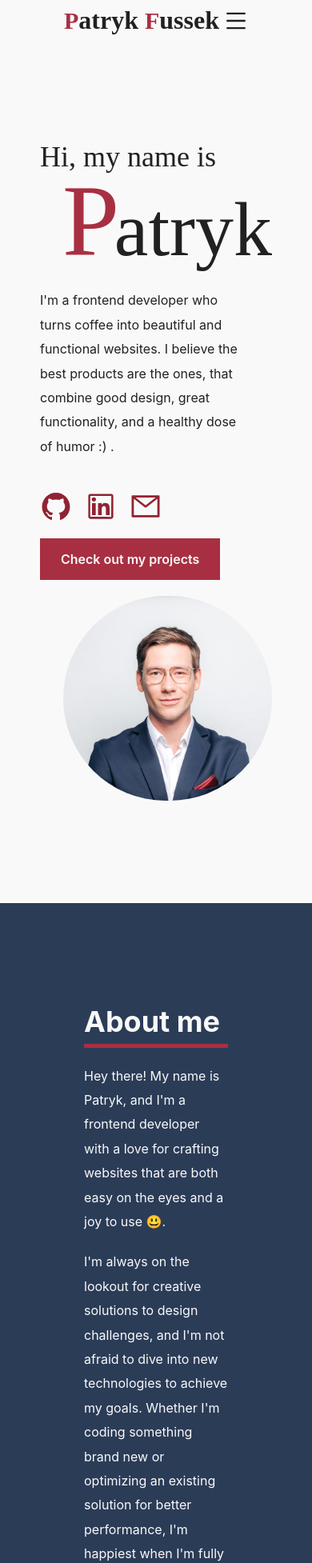
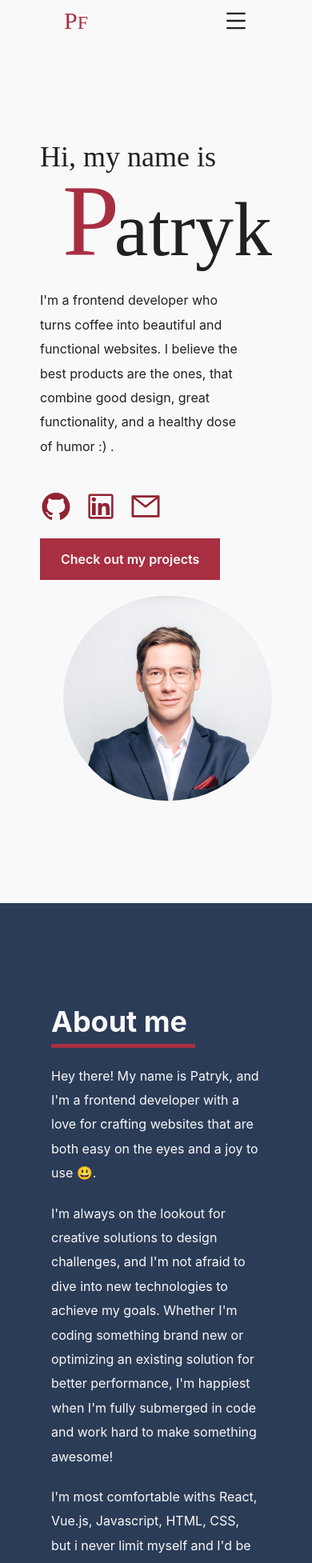
Before and after one commit to fussek/Portfolio_Website, a React (Create React App) app: page / in a window 390 px wide. Shown: the top 1954 px of the page at 80% size. Built offline with nearby package versions, Linux system fonts and the light colour scheme; the HTML template or start-up script is replaced by a standard one; a web font is replaced by a local one.

Commit message:
Responsive design

```diff
--- a/src/components/About.js
+++ b/src/components/About.js
@@ -2,7 +2,7 @@ import React from 'react';
 
 const About = () => {
   return (
-    <section className='bg-secondary text-secondary py-32 px-32' id='about'>
+    <section className='bg-secondary text-secondary py-32 px-16 md:px-32' id='about'>
       <div className='container mx-auto grid md:grid-cols-2 items-center justify-center md:justify-between'>
         <div className='about-info'>
           <h2 className='text-4xl  font-bold mb-5 border-b-[5px] w-[180px] border-accent pb-2'>About me</h2>
--- a/src/components/Blog.js
+++ b/src/components/Blog.js
@@ -5,7 +5,7 @@ import thesis from '../assets/thesis_pano.png';
 
 const Blog = () => {
   return (
-    <section className='bg-secondary text-secondary py-32 px-32' id='blog'>
+    <section className='bg-secondary text-secondary py-32 px-16 md:px-32' id='blog'>
       <div className='container mx-auto grid md:grid-cols-2 items-center md:justify-between'>
         <div className='about-info mb-5'>
           <h2 className='text-4xl font-bold mb-5 border-b-[5px] w-[100px] border-accent pb-2'>Blogs</h2>
--- a/src/components/Contact.js
+++ b/src/components/Contact.js
@@ -3,7 +3,7 @@ import { AiOutlineLinkedin, AiOutlineGithub, AiOutlineMail } from 'react-icons/a
 
 const Contact = () => {
   return (
-    <section className='bg-primary py-32 px-32' id='contact'>
+    <section className='bg-primary py-32 px-16 md:px-32' id='contact'>
       <div className='text-center md:w-[60%] mx-auto text-primary'>
         <h2 className='text-4xl font-bold mb-5 border-b-[5px] w-[200px] mx-auto border-accent pb-2'>Contact me</h2>
         <p>
--- a/src/components/Header.js
+++ b/src/components/Header.js
@@ -7,8 +7,9 @@ const Header = () => {
   return (
     <header className='flex justify-between px-20 py-2 bg-primary text-primary'>
       <a href='/' className='logo text-2xl'>
-        <h1 className='font-semibold'>
-          <span className='text-accent text-3xl'>P</span>atryk <span className='text-accent text-3xl'>F</span>ussek
+        <h1>
+          <span className='text-accent text-3xl'>P</span>
+          <span className='text-accent text-2xl'>F</span>
         </h1>
       </a>
 
--- a/src/components/Hero.js
+++ b/src/components/Hero.js
@@ -5,7 +5,7 @@ import { AiOutlineLinkedin, AiOutlineGithub, AiOutlineMail } from 'react-icons/a
 
 const Hero = () => {
   return (
-    <section className='bg-primary text-primary py-32 px-32'>
+    <section className='bg-primary text-primary py-32 px-16 md:px-32'>
       <div className='container mx-auto grid md:grid-cols-2 items-center justify-center md:justify-between'>
         <div className='hero-info pb-5 md:pb-0'>
           <h1 className='text-4xl lg:text-4xl font-medium'>Hi, my name is </h1>
--- a/src/components/Projects.js
+++ b/src/components/Projects.js
@@ -53,7 +53,7 @@ const projects = [
 
 const Projects = () => {
   return (
-    <section className='bg-primary text-primary py-32 px-32' id='projects'>
+    <section className='bg-primary text-primary py-32 px-16 md:px-32' id='projects'>
       <div className='container mx-auto grid md:grid-cols-2 items-center md:justify-between'>
         <div className='about-info mb-5'>
           <h2 className='text-4xl font-bold mb-5 border-b-[5px] w-[150px] border-accent pb-2'>Projects</h2>
```
